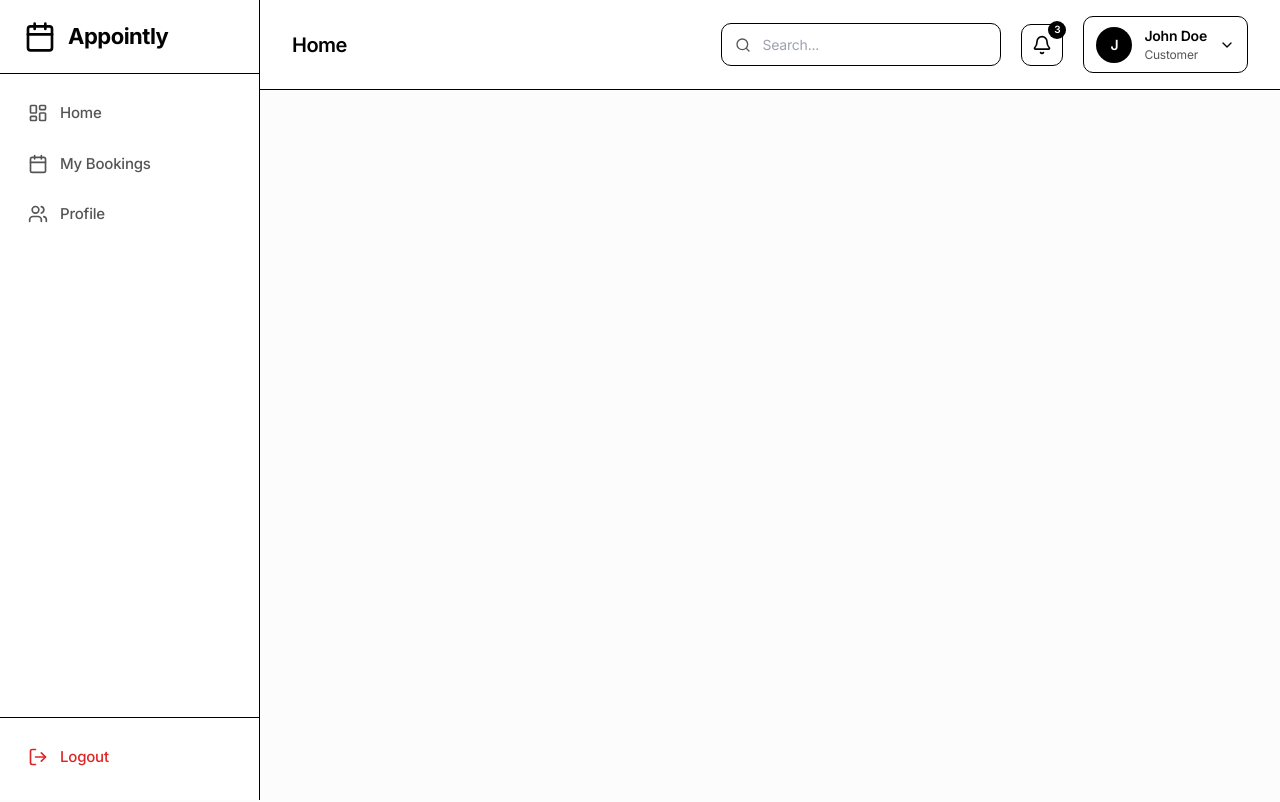
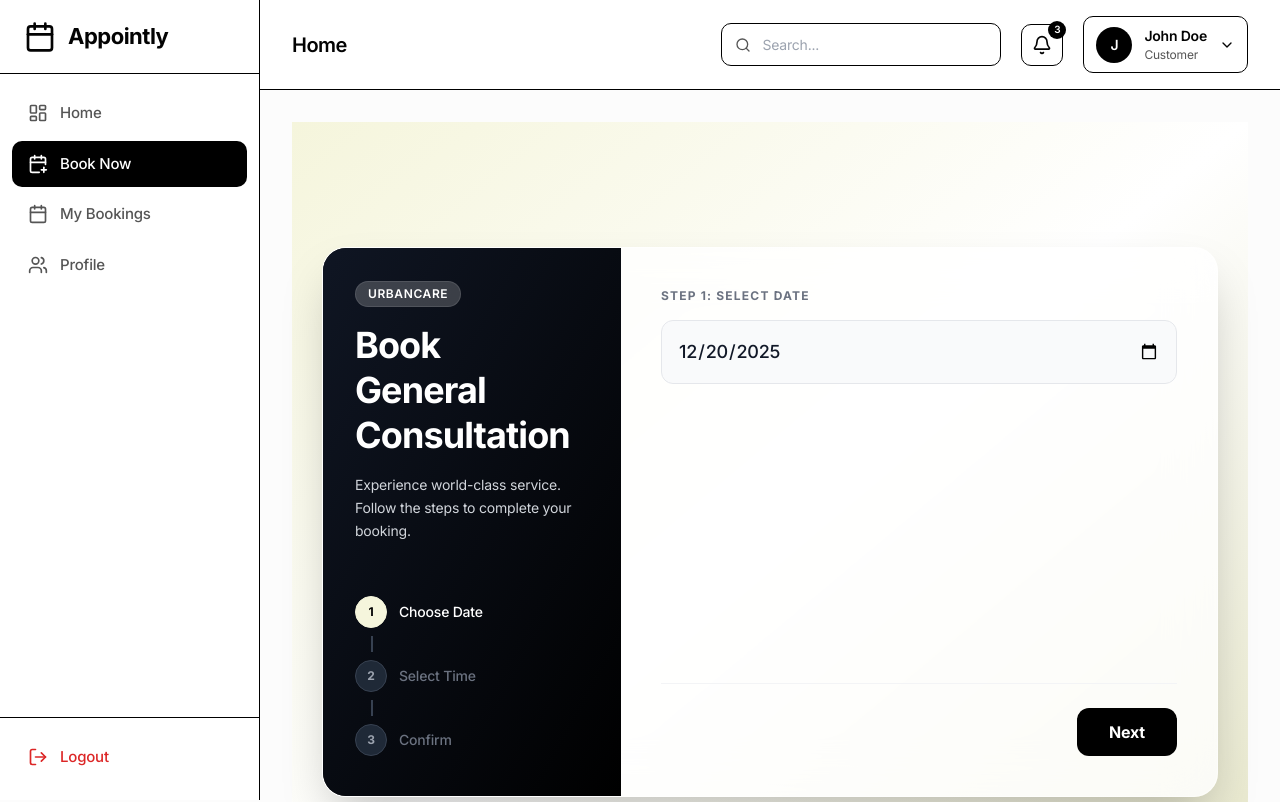
Before and after one commit to adwyte/odoo-appointment, a React (Vite) app in the folder frontend/: page /dashboard/book-now in a window 1280 px wide. Shown: the top 802 px of the page. Built offline with nearby package versions, Linux system fonts and the light colour scheme.

Commit message:
Integrate service cards with booking page - pass serviceId and serviceName

```diff
--- a/frontend/src/App.tsx
+++ b/frontend/src/App.tsx
@@ -61,6 +61,7 @@ function App() {
           element={<DashboardLayout role="customer" title="Home" />}
         >
           <Route index element={<CustomerDashboard />} />
+          <Route path="book-now" element={<AppointmentBooking />} />
           <Route path="my-bookings" element={<PlaceholderPage title="My Bookings" />} />
           <Route path="profile" element={<PlaceholderPage title="My Profile" />} />
         </Route>
--- a/frontend/src/components/AppointmentBooking.tsx
+++ b/frontend/src/components/AppointmentBooking.tsx
@@ -1,4 +1,5 @@
 import React, { useState, useEffect } from 'react';
+import { useSearchParams } from 'react-router-dom';
 import axios from 'axios';
 
 interface Slot {
@@ -10,6 +11,10 @@ interface Slot {
 }
 
 const AppointmentBooking: React.FC = () => {
+    const [searchParams] = useSearchParams();
+    const serviceId = parseInt(searchParams.get('serviceId') || '1');
+    const serviceName = searchParams.get('serviceName') || 'General Consultation';
+
     const [currentStep, setCurrentStep] = useState<number>(1);
     const [selectedDate, setSelectedDate] = useState<string>(new Date().toISOString().split('T')[0]);
     const [slots, setSlots] = useState<Slot[]>([]);
@@ -18,8 +23,6 @@ const AppointmentBooking: React.FC = () => {
     const [customerName, setCustomerName] = useState<string>('');
     const [customerEmail, setCustomerEmail] = useState<string>('');
     const [bookingSuccess, setBookingSuccess] = useState<boolean>(false);
-
-    const appointmentTypeId = 1;
 
     useEffect(() => {
         if (currentStep === 2) {
@@ -32,7 +35,7 @@ const AppointmentBooking: React.FC = () => {
         setSlots([]);
         try {
             const response = await axios.get<Slot[]>(`http://localhost:8000/api/slots`, {
-                params: { date: selectedDate, appointment_type_id: appointmentTypeId }
+                params: { date: selectedDate, appointment_type_id: serviceId }
             });
             setSlots(response.data);
         } catch (error) {
@@ -52,7 +55,7 @@ const AppointmentBooking: React.FC = () => {
 
         try {
             await axios.post('http://localhost:8000/api/bookings', {
-                appointment_type_id: appointmentTypeId,
+                appointment_type_id: serviceId,
                 start_time: selectedSlot.start_time,
                 customer_name: customerName,
                 customer_email: customerEmail
@@ -89,6 +92,7 @@ const AppointmentBooking: React.FC = () => {
                         </svg>
                     </div>
                     <h2 className="text-3xl font-bold text-gray-900 mb-2">Booking Confirmed!</h2>
+                    <p className="text-gray-600 mb-2">{serviceName}</p>
                     <p className="text-gray-600 mb-6">Your appointment has been successfully booked.</p>
                     <p className="text-lg font-semibold text-black">{formatTime(selectedSlot!.start_time)} on {selectedDate}</p>
                 </div>
@@ -106,7 +110,7 @@ const AppointmentBooking: React.FC = () => {
 
                     <div className="relative z-10">
                         <span className="inline-block py-1 px-3 rounded-full bg-white/20 text-xs font-semibold tracking-wider mb-4 border border-white/10">URBANCARE</span>
-                        <h1 className="text-4xl font-extrabold tracking-tight leading-tight">Book Your<br />Session</h1>
+                        <h1 className="text-4xl font-extrabold tracking-tight leading-tight">Book<br />{serviceName}</h1>
                         <p className="mt-4 text-gray-300 text-sm leading-relaxed">
                             Experience world-class service. Follow the steps to complete your booking.
                         </p>
--- a/frontend/src/components/layout/Sidebar.tsx
+++ b/frontend/src/components/layout/Sidebar.tsx
@@ -37,6 +37,7 @@ const organiserLinks = [
 
 const customerLinks = [
   { to: "/dashboard", icon: LayoutDashboard, label: "Home" },
+  { to: "/dashboard/book-now", icon: CalendarPlus, label: "Book Now" },
   { to: "/dashboard/my-bookings", icon: Calendar, label: "My Bookings" },
   { to: "/dashboard/profile", icon: Users, label: "Profile" },
 ];
@@ -46,8 +47,8 @@ export default function Sidebar({ role }: SidebarProps) {
     role === "admin"
       ? adminLinks
       : role === "organiser"
-      ? organiserLinks
-      : customerLinks;
+        ? organiserLinks
+        : customerLinks;
 
   const basePath = role === "admin" ? "/admin" : role === "organiser" ? "/organiser" : "/dashboard";
 
--- a/frontend/src/pages/dashboard/CustomerDashboard.tsx
+++ b/frontend/src/pages/dashboard/CustomerDashboard.tsx
@@ -1,4 +1,5 @@
 import { Calendar, Clock, Search, Filter } from "lucide-react";
+import { useNavigate } from "react-router-dom";
 import Badge from "../../components/ui/Badge";
 
 const services = [
@@ -44,7 +45,7 @@ const services = [
     rating: 4.6,
     reviews: 67,
     image: "🦷",
-    available: false,
+    available: true,
   },
   {
     id: 5,
@@ -90,6 +91,12 @@ const upcomingBookings = [
 ];
 
 export default function CustomerDashboard() {
+  const navigate = useNavigate();
+
+  const handleBookNow = (service: typeof services[0]) => {
+    navigate(`/dashboard/book-now?serviceId=${service.id}&serviceName=${encodeURIComponent(service.name)}`);
+  };
+
   return (
     <div className="dashboard-page">
       {/* Hero Section */}
@@ -163,6 +170,7 @@ export default function CustomerDashboard() {
                   <button
                     className="btn btn-primary"
                     disabled={!service.available}
+                    onClick={() => handleBookNow(service)}
                   >
                     {service.available ? "Book Now" : "Unavailable"}
                   </button>
```
Also changed, not shown: 2 other files (tests, documents, lock files or other folders).
